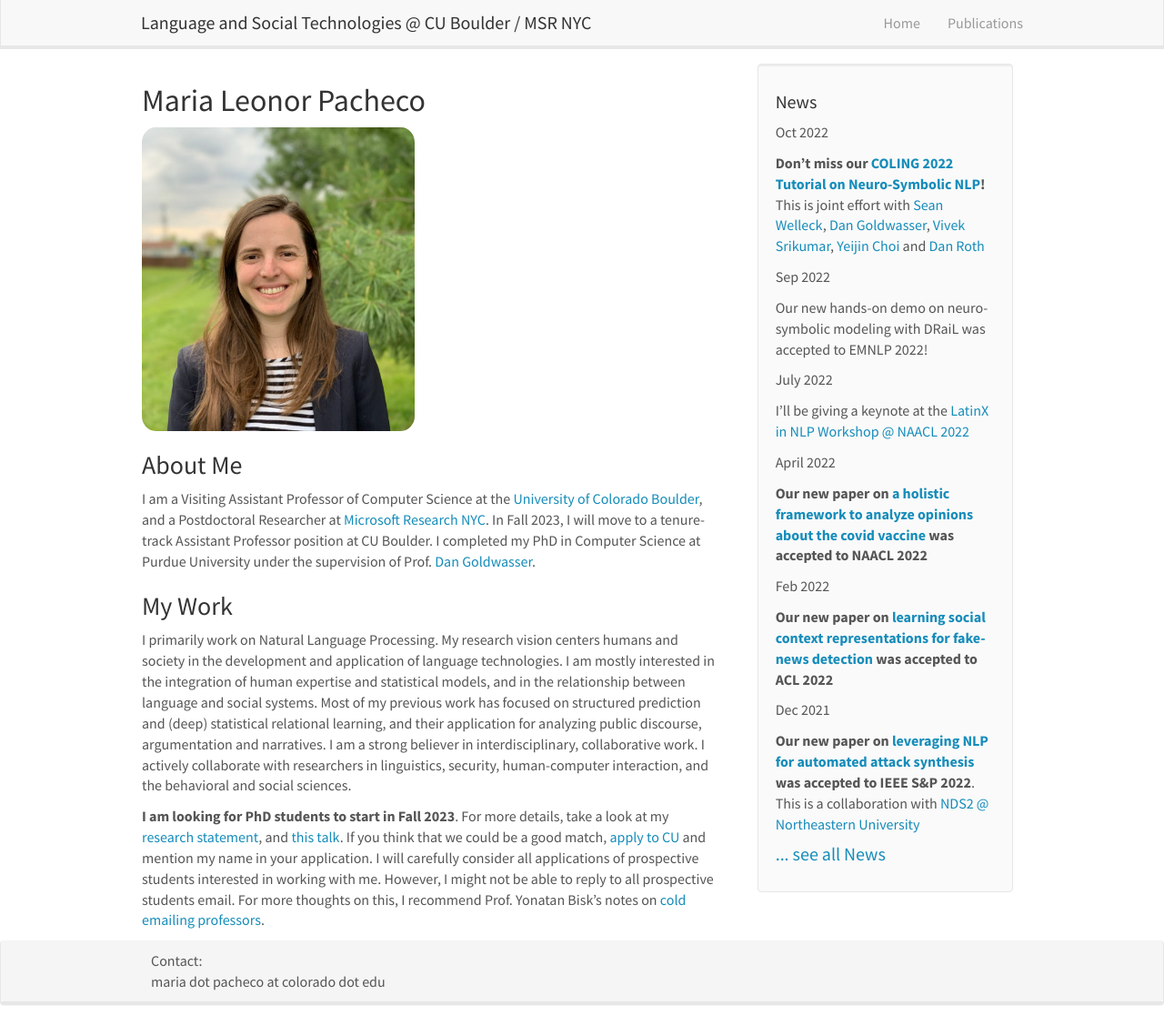
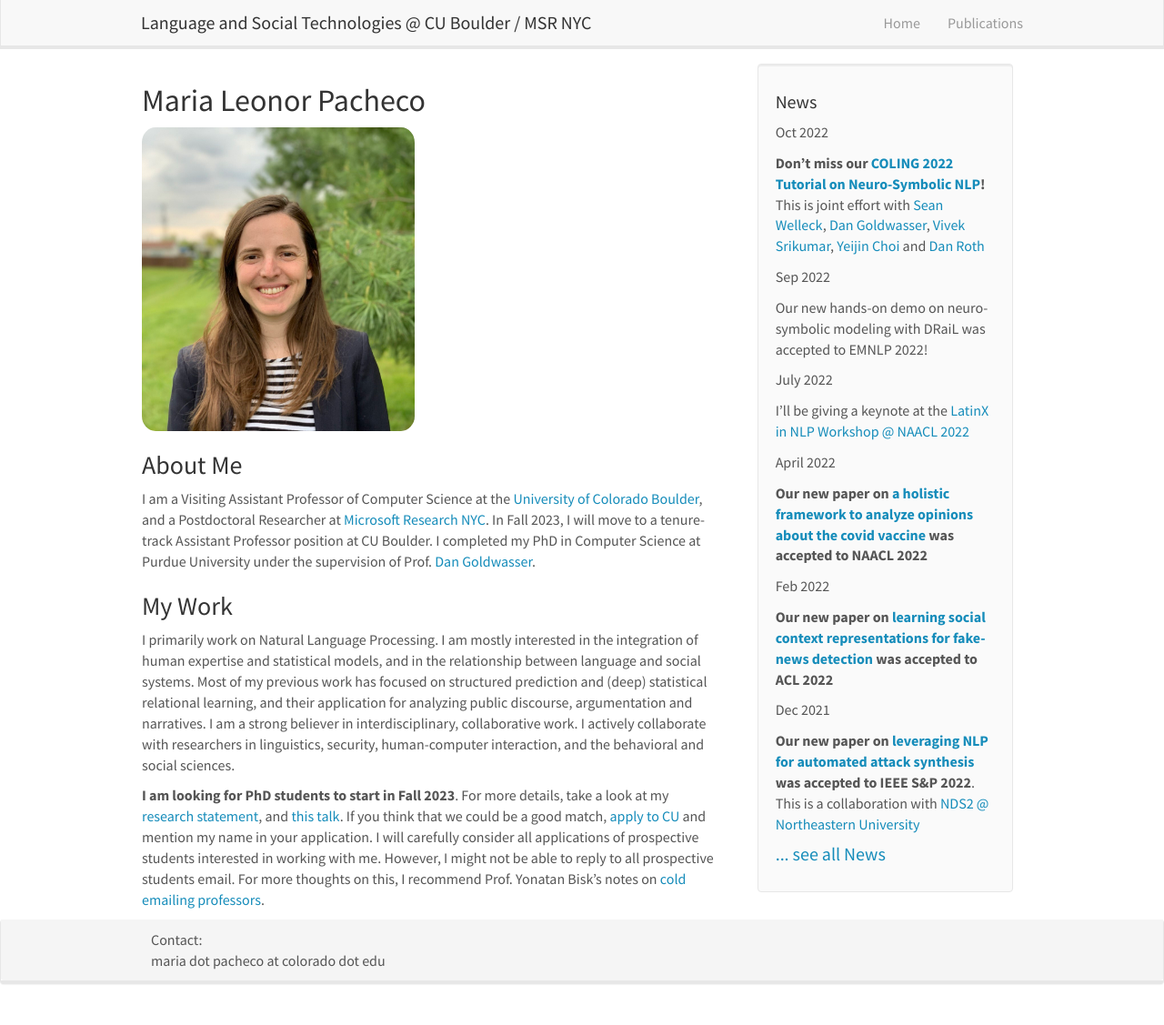
Before and after one commit to mlpacheco/mlpacheco.github.io, a Jekyll site: the page built from _pages/home.md, in a window 1280 px wide and 1127 px high. Shown: the whole window at 91% size. Built offline with Jekyll 4.4.1, drawn with Linux system fonts in a browser that asks for light colours; nearby versions of some CDN libraries.

Commit message:
Update home.md

```diff
--- a/_pages/home.md
+++ b/_pages/home.md
@@ -14,7 +14,7 @@
 
 ### My Work
 
-I primarily work on Natural Language Processing. My research vision centers humans and society in the development and application of language technologies. I am mostly interested in the integration of human expertise and statistical models, and in the relationship between language and social systems. Most of my previous work has focused on structured prediction and (deep) statistical relational learning, and their application for analyzing public discourse, argumentation and narratives. I am a strong believer in interdisciplinary, collaborative work. I actively collaborate with researchers in linguistics, security, human-computer interaction, and the behavioral and social sciences.
+I primarily work on Natural Language Processing. I am mostly interested in the integration of human expertise and statistical models, and in the relationship between language and social systems. Most of my previous work has focused on structured prediction and (deep) statistical relational learning, and their application for analyzing public discourse, argumentation and narratives. I am a strong believer in interdisciplinary, collaborative work. I actively collaborate with researchers in linguistics, security, human-computer interaction, and the behavioral and social sciences.
 
 
 **I am looking for PhD students to start in Fall 2023**. For more details, take a look at my [research statement](https://mlpacheco.github.io/files/mlpacheco_research_statement.pdf), and [this talk](https://www.youtube.com/watch?v=MMDD9kgVKJA). If you think that we could be a good match, [apply to CU](https://www.colorado.edu/cs/admissions/graduate-admissions/how-apply) and mention my name in your application. I will carefully consider all applications of prospective students interested in working with me. However, I might not be able to reply to all prospective students email. For more thoughts on this, I recommend Prof. Yonatan Bisk's notes on [cold emailing professors](https://yonatanbisk.com/emailing_professors.html).
```
